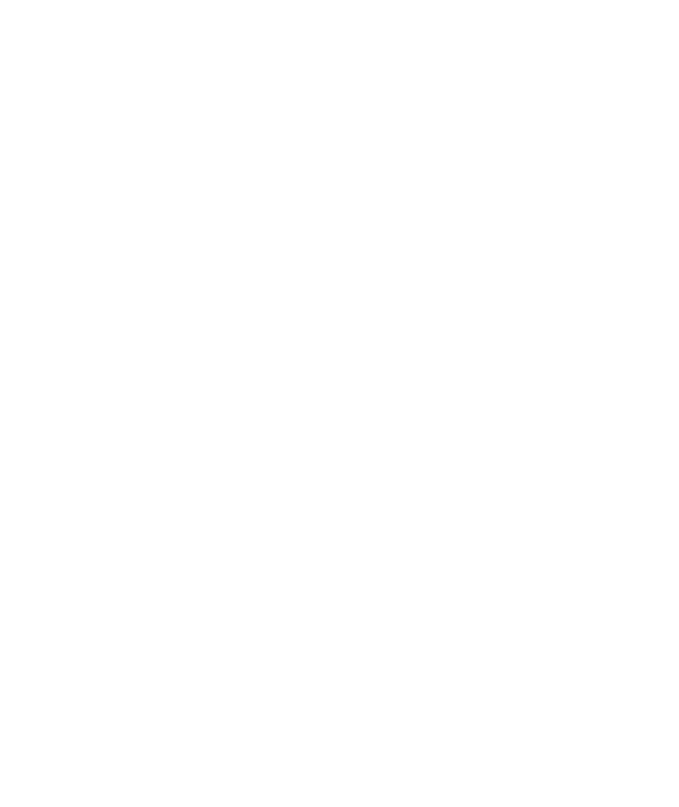
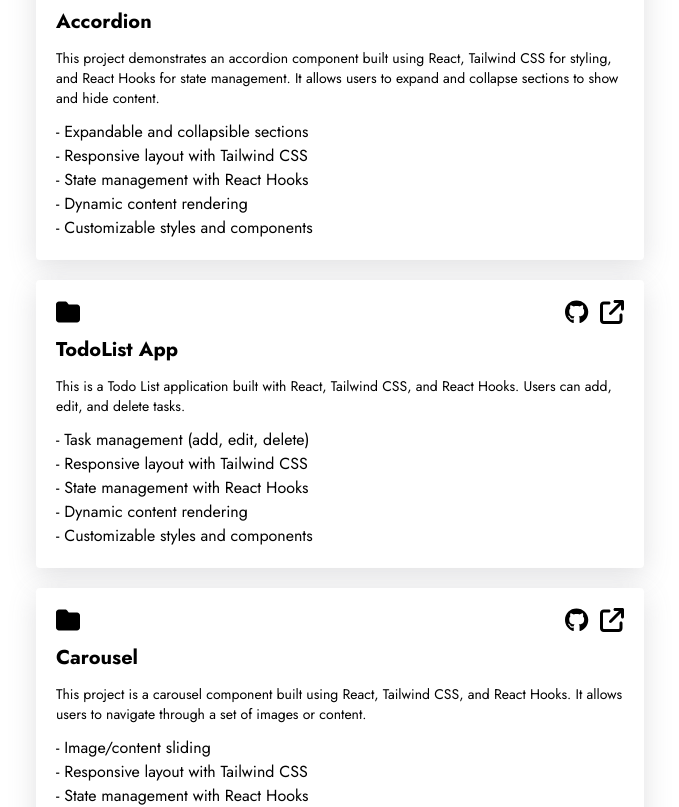
Before and after one commit to Mark-Alexis-Posadas/react-portfolio, a React (Vite) app: page / in a window 1280 px wide. Shown: the part 2120-2927 px from the top of the page, without its empty margins (556-1235 px from the left). Before the commit the page ends 2200 px from the top, so only its background shows below. Built offline with nearby package versions, Linux system fonts and the light colour scheme.

Commit message:
added projects data

```diff
--- a/src/data/projects.ts
+++ b/src/data/projects.ts
@@ -0,0 +1,100 @@
+import { v4 as uuidv4 } from "uuid";
+import { ProjectType } from "../types/projects";
+
+const projectsData: ProjectType[] = [
+  {
+    id: uuidv4(),
+    pageTitle: "Tab",
+    description:
+      "This project is a tabbed interface built with React, utilizing Tailwind CSS for styling and React Hooks for state management. The project provides a simple and intuitive way to navigate between different sections or content within a single page application.",
+    features: [
+      { text: "Tabbed Navigation" },
+      { text: "Responsive layout with Tailwind CSS" },
+      { text: "State management with React Hooks" },
+      { text: "Dynamic content rendering" },
+      { text: "Customizable styles and components" },
+    ],
+    source:
+      "https://github.com/Mark-Alexis-Posadas/react-typescript-mini-projects/blob/main/src/pages/Tab/index.tsx",
+    demo: "https://tjc6fc.csb.app/",
+    buttons: ["Demo", "Source"],
+    tags: ["react", "typescript", "tailwind CSS"],
+  },
+
+  {
+    id: uuidv4(),
+    pageTitle: "Accordion",
+
+    description:
+      "This project demonstrates an accordion component built using React, Tailwind CSS for styling, and React Hooks for state management. It allows users to expand and collapse sections to show and hide content.",
+    features: [
+      { text: "Expandable and collapsible sections" },
+      { text: "Responsive layout with Tailwind CSS" },
+      { text: "State management with React Hooks" },
+      { text: "Dynamic content rendering" },
+      { text: "Customizable styles and components" },
+    ],
+    source:
+      "https://github.com/Mark-Alexis-Posadas/react-typescript-mini-projects/blob/main/src/pages/Accordion/index.tsx",
+    demo: "https://kjky7y.csb.app/",
+    buttons: ["Demo", "Source"],
+    tags: ["react", "typescript", "tailwind CSS"],
+  },
+
+  {
+    id: uuidv4(),
+    pageTitle: "TodoList App",
+    description:
+      "This is a Todo List application built with React, Tailwind CSS, and React Hooks. Users can add, edit, and delete tasks.",
+    features: [
+      { text: "Task management (add, edit, delete)" },
+      { text: "Responsive layout with Tailwind CSS" },
+      { text: "State management with React Hooks" },
+      { text: "Dynamic content rendering" },
+      { text: "Customizable styles and components" },
+    ],
+    source:
+      "https://github.com/Mark-Alexis-Posadas/react-typescript-mini-projects/blob/main/src/pages/Todo/index.tsx",
+    demo: "https://lq6hgj.csb.app/",
+    buttons: ["Demo", "Source"],
+    tags: ["react", "typescript", "tailwind CSS"],
+  },
+
+  {
+    id: uuidv4(),
+    pageTitle: "Carousel",
+    description:
+      "This project is a carousel component built using React, Tailwind CSS, and React Hooks. It allows users to navigate through a set of images or content.",
+    features: [
+      { text: "Image/content sliding" },
+      { text: "Responsive layout with Tailwind CSS" },
+      { text: "State management with React Hooks" },
+      { text: "Customizable styles and components" },
+    ],
+    source:
+      "https://github.com/Mark-Alexis-Posadas/react-typescript-mini-projects/blob/main/src/pages/Carousel/index.tsx",
+    demo: "https://nmqnld.csb.app/",
+    buttons: ["Demo", "Source"],
+    tags: ["react", "typescript", "tailwind CSS"],
+  },
+  {
+    id: uuidv4(),
+    pageTitle: "Theme",
+    description:
+      "This project demonstrates a theme switcher built using React, Tailwind CSS, and React Hooks. It allows users to switch between different themes.",
+    features: [
+      { text: "Light/Dark mode switch" },
+      { text: "Responsive layout with Tailwind CSS" },
+      { text: "State management with React Hooks" },
+      { text: "Dynamic content rendering" },
+      { text: "Customizable styles and components" },
+    ],
+    source:
+      "https://github.com/Mark-Alexis-Posadas/react-typescript-mini-projects/blob/main/src/pages/Theme/index.tsx",
+    demo: "https://z8xq86.csb.app/",
+    buttons: ["Demo", "Source"],
+    tags: ["react", "typescript", "tailwind CSS"],
+  },
+];
+
+export default projectsData;
--- a/src/pages/projects/index.tsx
+++ b/src/pages/projects/index.tsx
@@ -1,7 +1,46 @@
+import {
+  faFolder,
+  faArrowUpRightFromSquare,
+} from "@fortawesome/free-solid-svg-icons";
+import projectsData from "../../data/projects";
+import { FontAwesomeIcon } from "@fortawesome/react-fontawesome";
+import { faGithub } from "@fortawesome/free-brands-svg-icons";
+
 export default function Projects() {
   return (
     <section className="min-h-[50vh]" id="projects">
-      Projects
+      {projectsData.map((data) => (
+        <div
+          key={data.id}
+          className="bg-white shadow-custom-shadow rounded transition transform duration-300 hover:shadow-lg hover:scale-105 p-5 mb-5"
+        >
+          <header className="flex items-center justify-between">
+            <FontAwesomeIcon className="text-2xl" icon={faFolder} />
+            <div className="flex items-center gap-3">
+              <FontAwesomeIcon className="text-2xl" icon={faGithub} />
+              <FontAwesomeIcon
+                className="text-2xl"
+                icon={faArrowUpRightFromSquare}
+              />
+            </div>
+          </header>
+          <h1 className="font-bold text-xl my-3 text-black">
+            {data.pageTitle}
+          </h1>
+
+          <p className="text-sm mb-auto pb-3">{data.description}</p>
+          <ul>
+            {data.features.map((item, index) => (
+              <li key={index}>- {item.text}</li>
+            ))}
+          </ul>
+          {/* <ul className="flex items-center gap-3">
+            <FaReact className="text-2xl text-[#61DBFB]" />
+            <SiTypescript className="text-2xl text-[#007acc]" />
+            <RiTailwindCssFill className="text-2xl text-[#06b6d4]" />
+          </ul> */}
+        </div>
+      ))}
     </section>
   );
 }
--- /dev/null
+++ b/src/types/projects.ts
@@ -0,0 +1,10 @@
+export interface ProjectType {
+  id: string;
+  pageTitle: string;
+  description: string;
+  features: { text: string }[];
+  source: string;
+  demo: string;
+  buttons: string[];
+  tags: string[];
+}
```
